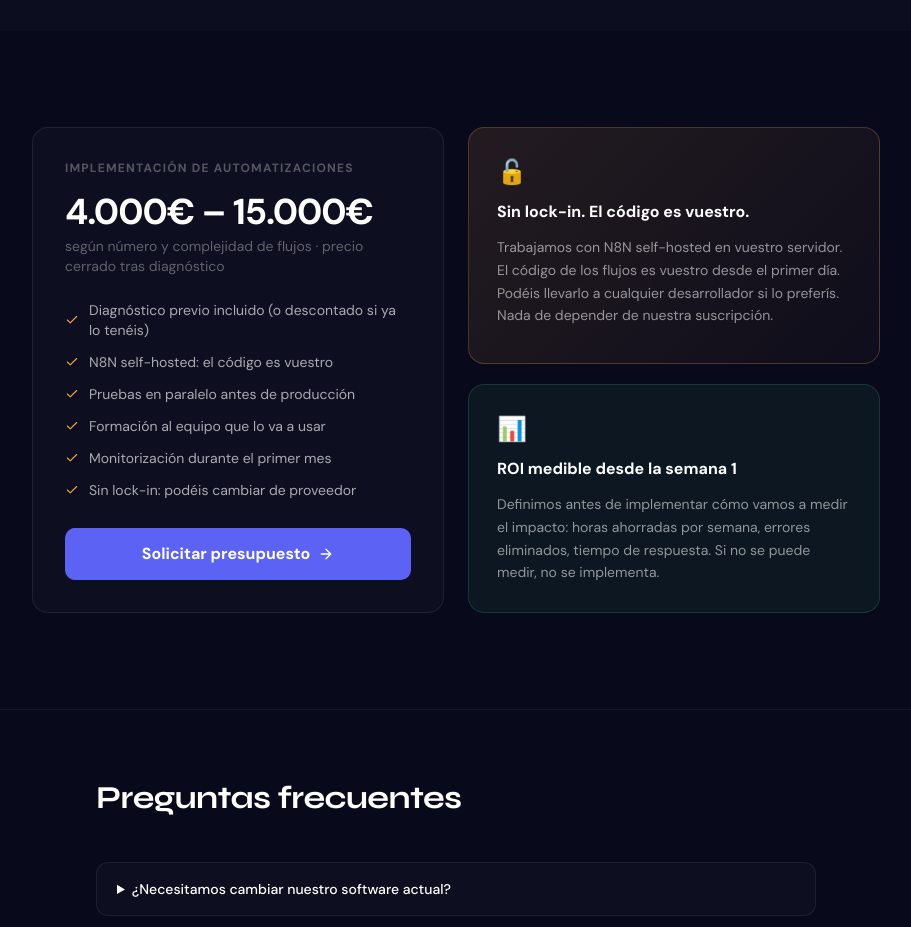
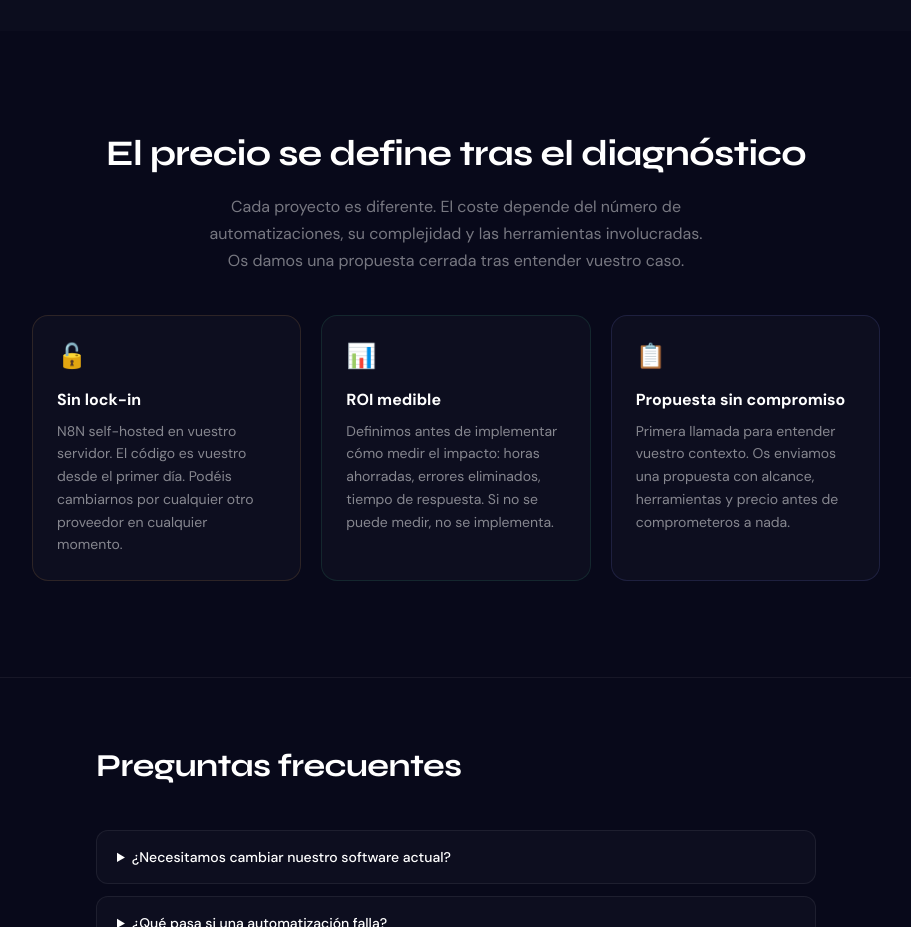
Before and after one commit to inspireai360/InspireAI, a Next.js app: page /automatizacion-procesos-ia in a window 1280 px wide. Shown: the part 3580-4507 px from the top of the page, without its empty margins (184-1095 px from the left). Built offline with nearby package versions, Linux system fonts and the light colour scheme.

Commit message:
fix: eliminar precio automatización — propuesta personalizada

```diff
--- a/app/automatizacion-procesos-ia/page-client.tsx
+++ b/app/automatizacion-procesos-ia/page-client.tsx
@@ -203,41 +203,29 @@ export default function AutomatizacionProcesos() {
         </div>
       </section>
 
-      {/* PRECIO */}
+      {/* GARANTÍAS */}
       <section className="py-16 md:py-24">
         <div className="mx-auto px-6 max-w-4xl">
-          <motion.div initial="hidden" whileInView="visible" viewport={{once:true}} variants={stagger} className="grid md:grid-cols-2 gap-6">
-            <motion.div variants={fadeUp} className="rounded-2xl p-8" style={{background:"#0D0E1F",border:"1px solid rgba(255,255,255,0.08)"}}>
-              <div className="text-xs font-semibold uppercase tracking-widest mb-4" style={{color:"rgba(255,255,255,0.3)",letterSpacing:"0.1em"}}>Implementación de automatizaciones</div>
-              <div className="text-4xl font-bold text-white mb-1" style={{letterSpacing:"-0.03em"}}>4.000€ – 15.000€</div>
-              <div className="text-sm mb-6" style={{color:"rgba(255,255,255,0.35)"}}>según número y complejidad de flujos · precio cerrado tras diagnóstico</div>
-              <div className="flex flex-col gap-3 mb-7">
-                {["Diagnóstico previo incluido (o descontado si ya lo tenéis)","N8N self-hosted: el código es vuestro","Pruebas en paralelo antes de producción","Formación al equipo que lo va a usar","Monitorización durante el primer mes","Sin lock-in: podéis cambiar de proveedor"].map((f,i) => (
-                  <div key={i} className="flex items-center gap-2.5 text-sm" style={{color:"rgba(255,255,255,0.65)"}}>
-                    <Check style={{width:14,height:14,color:"#E8A24F",flexShrink:0}} />{f}
-                  </div>
-                ))}
-              </div>
-              <button onClick={() => document.getElementById("cta-auto")?.scrollIntoView({behavior:"smooth"})} className="btn-primary w-full">
-                Solicitar presupuesto <ArrowRight className="w-4 h-4" />
-              </button>
-            </motion.div>
-            <motion.div variants={fadeUp} className="flex flex-col gap-5">
-              <div className="rounded-2xl p-7 flex-1" style={{background:"linear-gradient(135deg,rgba(232,162,79,0.12),rgba(232,162,79,0.03))",border:"1px solid rgba(232,162,79,0.25)"}}>
-                <div className="text-2xl mb-3">🔓</div>
-                <h3 className="font-semibold text-white mb-3">Sin lock-in. El código es vuestro.</h3>
-                <p className="text-sm leading-relaxed" style={{color:"rgba(255,255,255,0.55)"}}>
-                  Trabajamos con N8N self-hosted en vuestro servidor. El código de los flujos es vuestro desde el primer día. Podéis llevarlo a cualquier desarrollador si lo preferís. Nada de depender de nuestra suscripción.
-                </p>
-              </div>
-              <div className="rounded-2xl p-7" style={{background:"rgba(63,185,132,0.08)",border:"1px solid rgba(63,185,132,0.2)"}}>
-                <div className="text-2xl mb-3">📊</div>
-                <h3 className="font-semibold text-white mb-3">ROI medible desde la semana 1</h3>
-                <p className="text-sm leading-relaxed" style={{color:"rgba(255,255,255,0.55)"}}>
-                  Definimos antes de implementar cómo vamos a medir el impacto: horas ahorradas por semana, errores eliminados, tiempo de respuesta. Si no se puede medir, no se implementa.
-                </p>
-              </div>
-            </motion.div>
+          <motion.div initial="hidden" whileInView="visible" viewport={{once:true}} variants={fadeUp} className="text-center mb-10">
+            <h2 className="font-heading font-bold text-white mb-3" style={{fontSize:"clamp(1.5rem,4vw,2.25rem)",letterSpacing:"-0.02em"}}>
+              El precio se define tras el diagnóstico
+            </h2>
+            <p style={{color:"rgba(255,255,255,0.45)",maxWidth:"500px",margin:"0 auto",lineHeight:1.7}}>
+              Cada proyecto es diferente. El coste depende del número de automatizaciones, su complejidad y las herramientas involucradas. Os damos una propuesta cerrada tras entender vuestro caso.
+            </p>
+          </motion.div>
+          <motion.div initial="hidden" whileInView="visible" viewport={{once:true}} variants={stagger} className="grid md:grid-cols-3 gap-5">
+            {[
+              {icon:"🔓",title:"Sin lock-in",desc:"N8N self-hosted en vuestro servidor. El código es vuestro desde el primer día. Podéis cambiarnos por cualquier otro proveedor en cualquier momento.",color:"#E8A24F"},
+              {icon:"📊",title:"ROI medible",desc:"Definimos antes de implementar cómo medir el impacto: horas ahorradas, errores eliminados, tiempo de respuesta. Si no se puede medir, no se implementa.",color:"#3FB984"},
+              {icon:"📋",title:"Propuesta sin compromiso",desc:"Primera llamada para entender vuestro contexto. Os enviamos una propuesta con alcance, herramientas y precio antes de comprometeros a nada.",color:"#818CF8"},
+            ].map((c,i) => (
+              <motion.div key={i} variants={fadeUp} className="rounded-2xl p-6" style={{background:"#0D0E1F",border:`1px solid ${c.color}25`}}>
+                <div className="text-2xl mb-4">{c.icon}</div>
+                <h3 className="font-semibold text-white mb-2">{c.title}</h3>
+                <p className="text-sm leading-relaxed" style={{color:"rgba(255,255,255,0.5)"}}>{c.desc}</p>
+              </motion.div>
+            ))}
           </motion.div>
         </div>
       </section>
```
